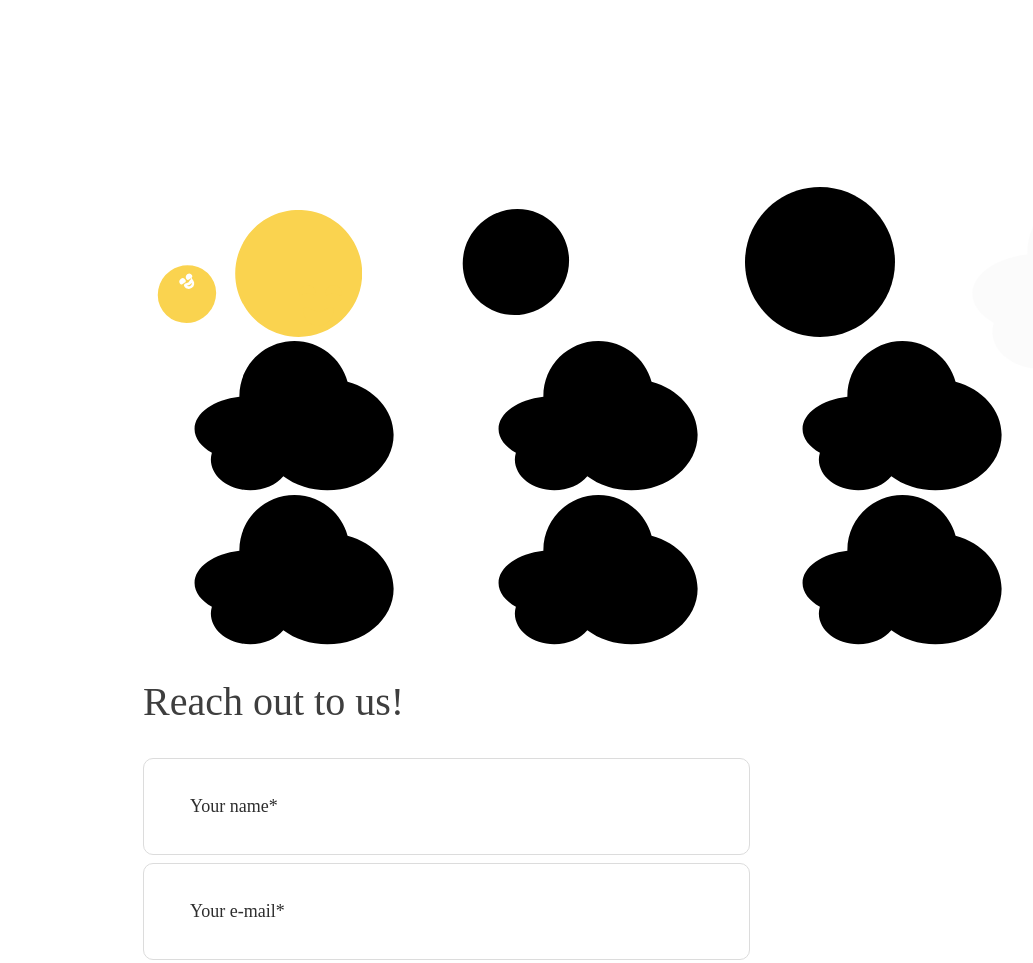
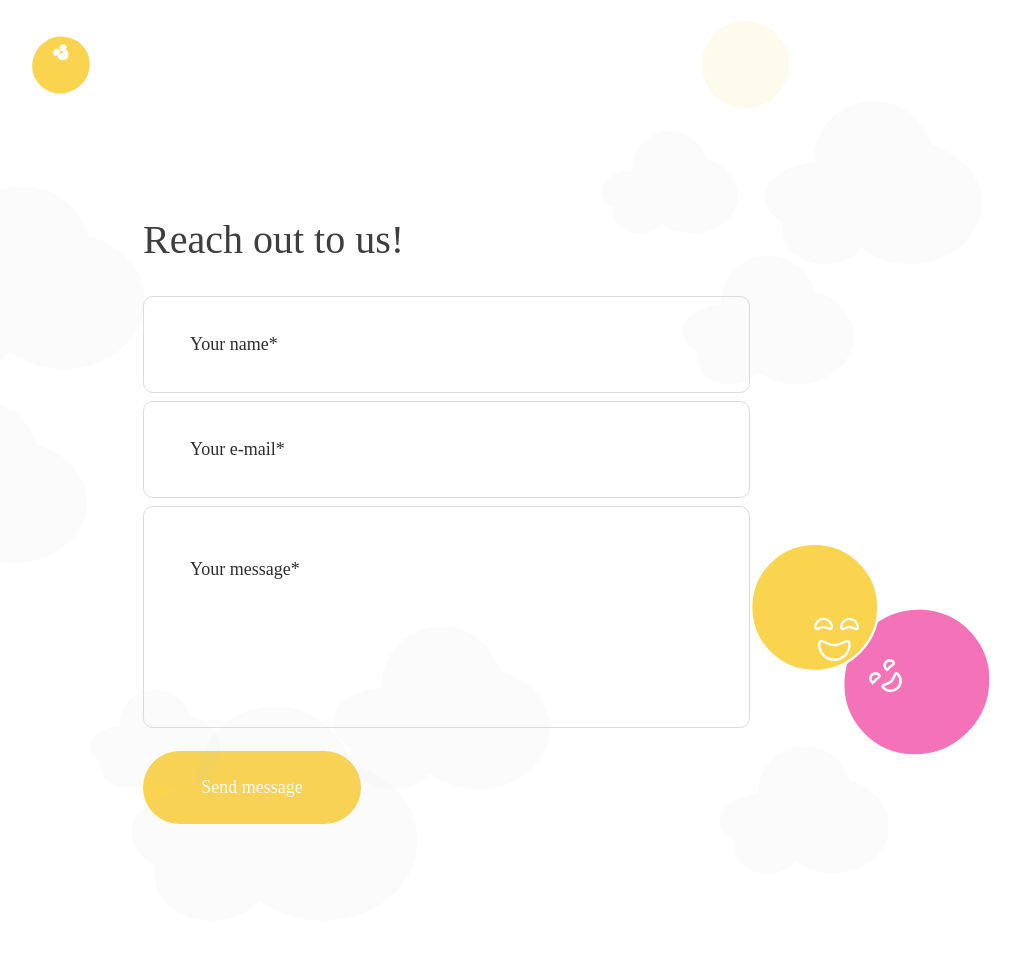
Before and after one commit to ZACRAN1C/Practic, a plain HTML site: page index.html in a window 1280 px wide. Shown: the top 963 px of the page, without its empty margins (12-1045 px from the left). Drawn offline with Linux system fonts and the light colour scheme.

Commit message:
add icon

```diff
--- a/index.html
+++ b/index.html
@@ -41,6 +41,12 @@
         <svg class="main-icon">
             <use href="./symbol-defs.svg#icon-cloud"></use>
         </svg>
+        <svg class="main-icon">
+            <use href="./symbol-defs.svg#icon-cloud"></use>
+        </svg>
+        <svg class="main-icon">
+            <use href="./symbol-defs.svg#icon-cloud"></use>
+        </svg>
         <h1 class="main-title">Reach out to us!</h1>
         <form class="main-form">
             <input type="text" placeholder="Your name*" required class="main-input">
--- a/style.css
+++ b/style.css
@@ -4,28 +4,129 @@ main {
   padding-bottom: 174px;
 }
 
+.main-icon {
+  position: absolute;
+}
+
 .main-icon:nth-child(1) {
   width: 88px;
   height: 85px;
   fill: #fad34f;
-  stroke: #FFFFFF;
-  stroke-width: 1px;
+  stroke: #ffffff;
+  stroke-width: 1.3px;
+  top: 23px;
+  left: 29px;
 }
 
 .main-icon:nth-child(2) {
   width: 127px;
   height: 127px;
   fill: #fad34f;
+  stroke: #FFFFFF;
+  stroke-width: 0.6px;
+  top: 544px;
+  left: 763px;
+  z-index: 1;
 }
 
-.main-icon:nth-child(5){
-    width: 246px;
-height: 184px;
-flex-shrink: 0;
-fill: #C6C6C6;
+.main-icon:nth-child(4) {
+  top: 21px;
+  left: 714px;
+  fill: #FAD34F;
+opacity: 0.1;
+width: 87px;
+height: 87px;
+}
+
+.main-icon:nth-child(3) {
+  left: 822px;
+  top: 578px;
+  width: 214px;
+height: 208px;
+fill: #F472B7;
+stroke: #FFFFFF;
+stroke-width: 0.4px;
+}
+
+.main-icon:nth-child(5) {
+  fill: #C6C6C6;
 opacity: 0.05;
-position: absolute;
-top: 186px;
+  top: 186px;
+  left: -89px;
+  width: 245px;
+  height: 184px;
+}
+
+.main-icon:nth-child(6) {
+  fill: #C6C6C6;
+opacity: 0.05;
+  top: 400px;
+  left: -120px;
+  width: 218px;
+  height: 164px;
+}
+
+.main-icon:nth-child(7) {
+  fill: #C6C6C6;
+opacity: 0.05;
+  top: 689px;
+  left: 101px;
+  width: 131px;
+  height: 99px;
+}
+
+.main-icon:nth-child(8) {
+  fill: #C6C6C6;
+opacity: 0.05;
+  top: 706px;
+  left: 141px;
+  width: 288px;
+  height: 216px;
+}
+
+.main-icon:nth-child(9) {
+  fill: #C6C6C6;
+opacity: 0.05;
+  width: 218px;
+  height: 164px;
+  top: 626px;
+  left: 343px;
+}
+
+.main-icon:nth-child(10) {
+  fill: #C6C6C6;
+opacity: 0.05;
+  width: 169px;
+  height: 128px;
+  top: 746px;
+  left: 731px;
+}
+
+.main-icon:nth-child(11) {
+  fill: #C6C6C6;
+opacity: 0.05;
+  width: 172px;
+  height: 129px;
+  top: 256px;
+  left: 693px;
+}
+
+.main-icon:nth-child(12){
+  fill: #C6C6C6;
+opacity: 0.05;
+  width: 138px;
+height: 103px;
+top: 131px;
+left: 612px;
+}
+
+.main-icon:nth-child(13){
+  fill: #C6C6C6;
+opacity: 0.05;
+  width: 218px;
+height: 164px;
+top: 101px;
+left: 775px;
 }
 
 .main-title {
```
